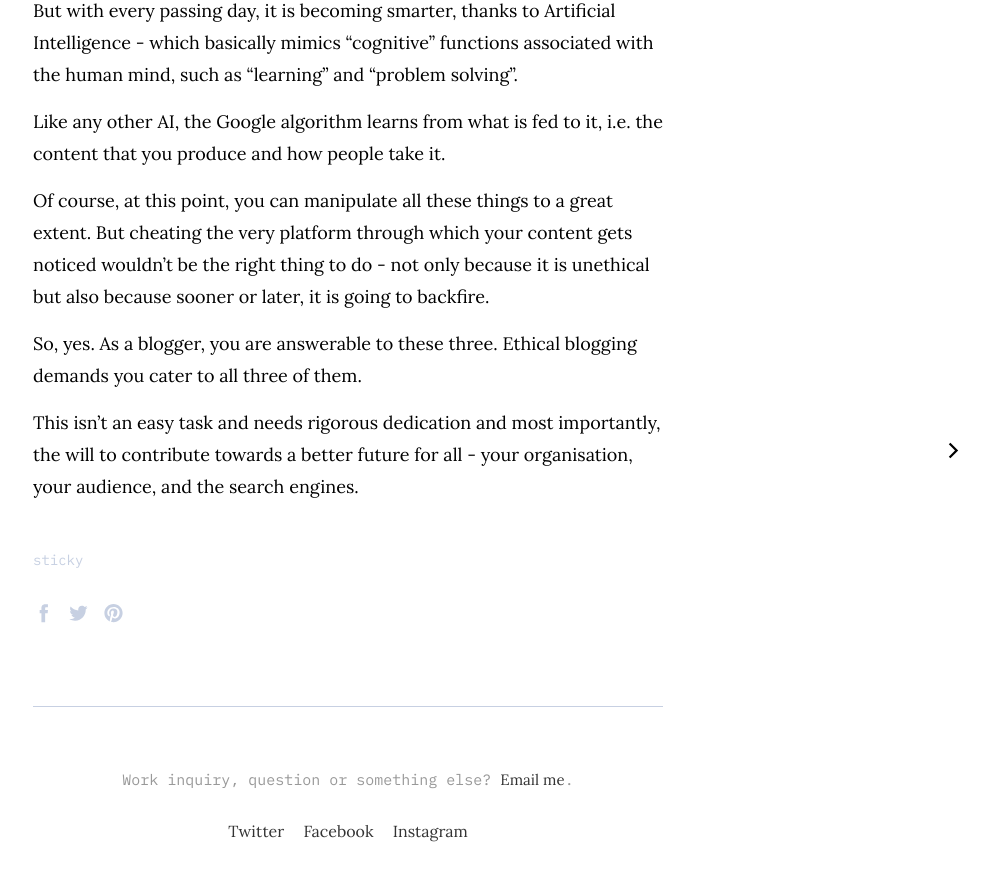
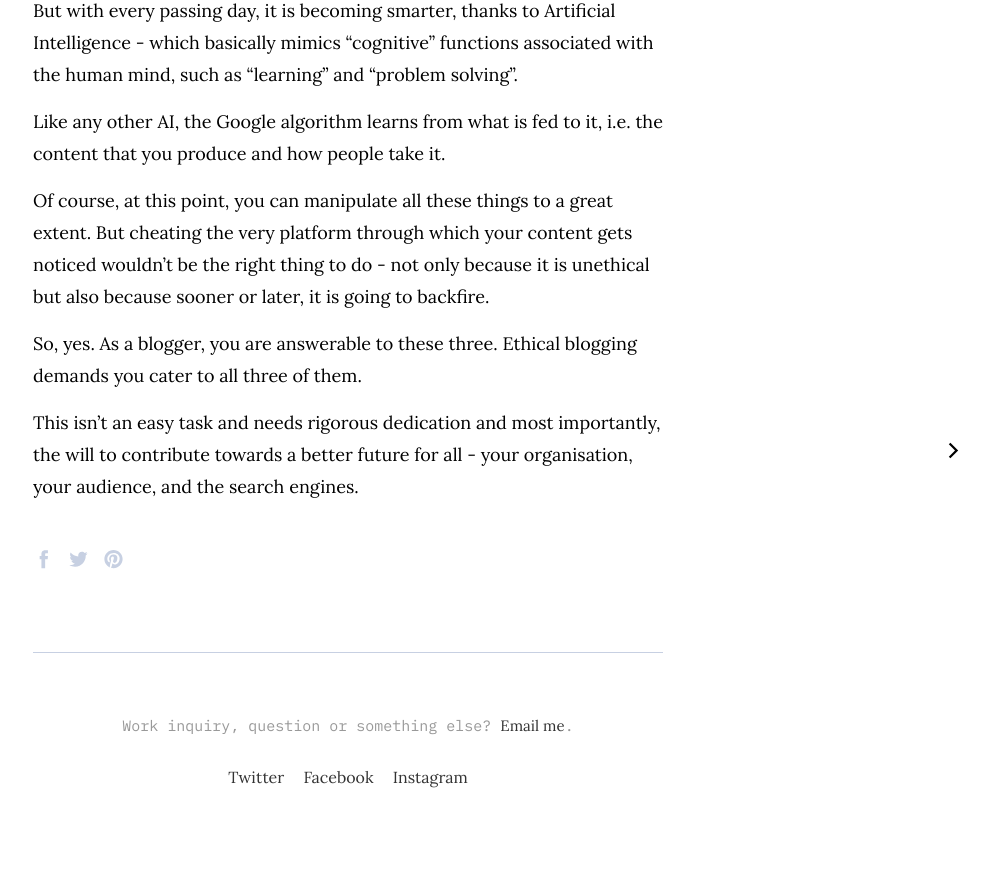
Before and after one commit to argumentativeyouth/ab, a Jekyll site: the page built from _posts/2019-01-18-as-a-serious-blogger-you-must-cater-to-these-three.md, in a window 1280 px wide and 900 px high, scrolled down 3177 px. Shown: the top 881 px of the window, without its empty margins (292-1280 px from the left). Built offline with Jekyll 4.4.1, drawn with Linux system fonts in a browser that asks for light colours; after the commit the page ends 4023 px from its top, so only the background shows below that.

Commit message:
Update 2019-01-18-as-a-serious-blogger-you-must-cater-to-these-three.md

```diff
--- a/_posts/2019-01-18-as-a-serious-blogger-you-must-cater-to-these-three.md
+++ b/_posts/2019-01-18-as-a-serious-blogger-you-must-cater-to-these-three.md
@@ -1,10 +1,7 @@
 ---
 layout: post
 title:  "As A Serious Blogger, You Must Cater To These Three"
-author: murph
-categories: [  ]
 image: assets/featured-images/As-A-Serious-Blogger--You-Must-Cater-To-These-Three---Alphablogger.jpg
-tags: [sticky]
 ---
 
 Content Writing, especially writing blogs, is not a menial job.
```
